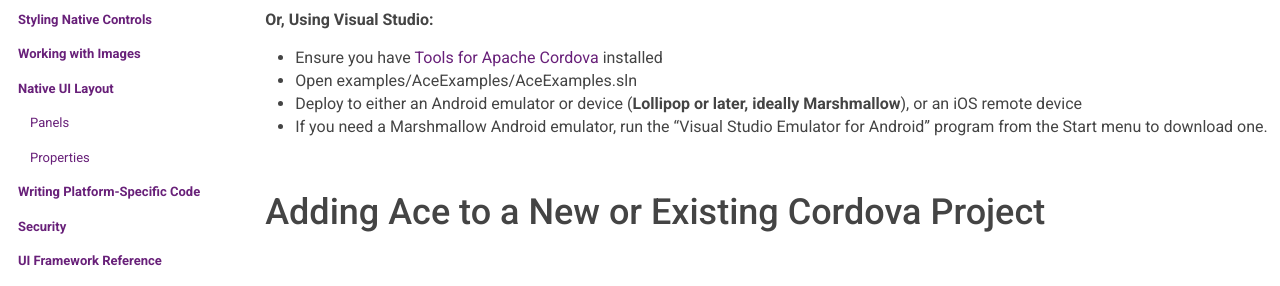
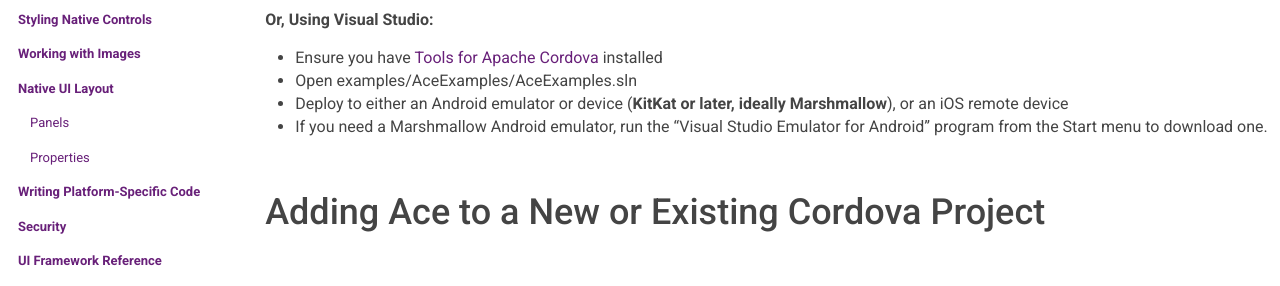
Before and after one commit to microsoft/ace, a Jekyll site: the page built from docs/aa_getting-started.md, in a window 1280 px wide and 900 px high, scrolled down 371 px. Shown: the part 166-452 px from the top of the window. Built offline with Jekyll 4.4.1, drawn with Linux system fonts in a browser that asks for light colours.

Commit message:
Android version update

```diff
--- a/docs/aa_getting-started.md
+++ b/docs/aa_getting-started.md
@@ -24,7 +24,7 @@
 
 * Ensure you have [Tools for Apache Cordova](https://www.visualstudio.com/en-us/features/cordova-vs.aspx) installed
 * Open examples/AceExamples/AceExamples.sln
-* Deploy to either an Android emulator or device (**Lollipop or later, ideally Marshmallow**), or an iOS remote device
+* Deploy to either an Android emulator or device (**KitKat or later, ideally Marshmallow**), or an iOS remote device
 * If you need a Marshmallow Android emulator, run the "Visual Studio Emulator for Android" program from the Start menu to download one.
 
 <br/>
```
